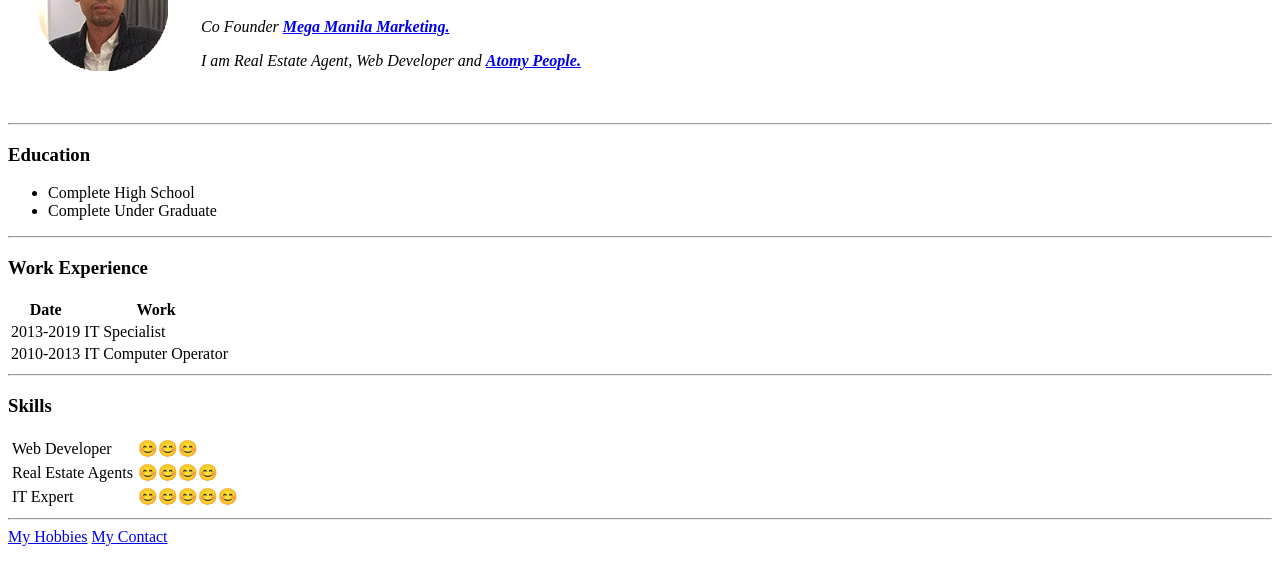
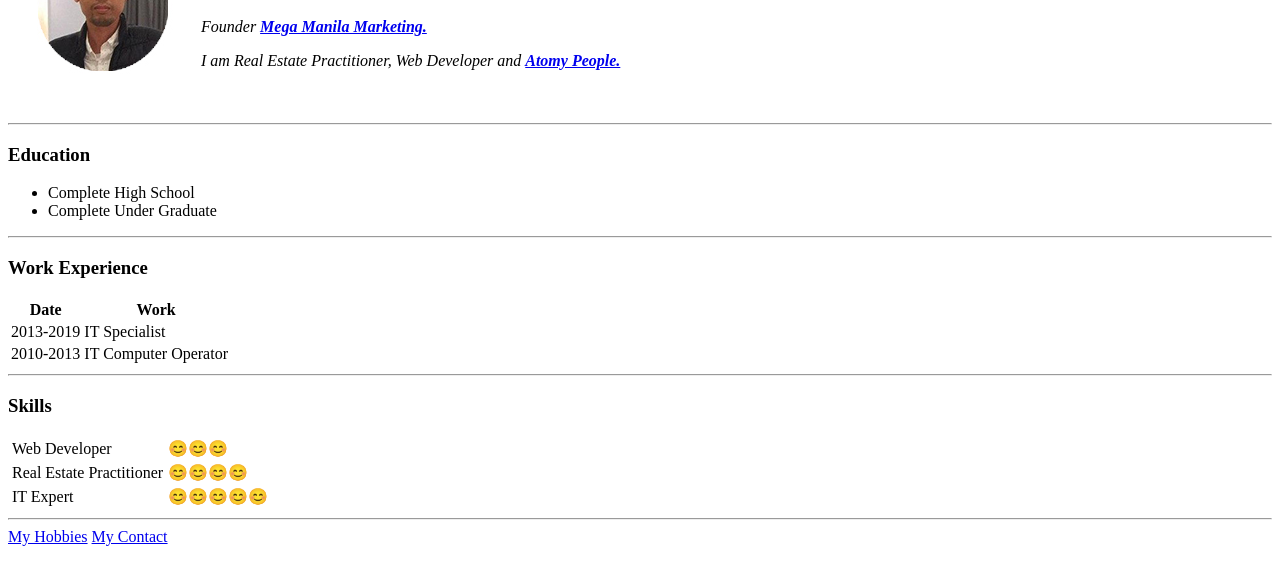
Before and after one commit to 1jacomia/cv, a plain HTML site: page index.html in a window 1280 px wide. Shown: the part 99-684 px from the top of the page. Drawn offline with Linux system fonts and the light colour scheme.

Commit message:
Update index.html

```diff
--- a/index.html
+++ b/index.html
@@ -10,8 +10,8 @@
     <tr>
       <td><img src="jc.jpg" alt="jeamson profile"></td>
       <td><h1>Jeamson Comia</h1>
-      <p><em>Co Founder <strong><a href="https://megamanilamarketing.com/">Mega Manila Marketing.</a></strong></em></p>
-      <p><em>I am Real Estate Agent, Web Developer and <strong><a href="http://global.atomy.com/">Atomy People.</a></strong></em></p>
+      <p><em>Founder <strong><a href="https://megamanilamarketing.com/">Mega Manila Marketing.</a></strong></em></p>
+      <p><em>I am Real Estate Practitioner, Web Developer and <strong><a href="http://global.atomy.com/">Atomy People.</a></strong></em></p>
 </td>
     </tr>
   </table>
@@ -49,7 +49,7 @@
     <td>😊😊😊</td>
   </tr>
   <tr>
-    <td>Real Estate Agents</td>
+    <td>Real Estate Practitioner</td>
     <td>😊😊😊😊</td>
   </tr>
   <tr>
```
